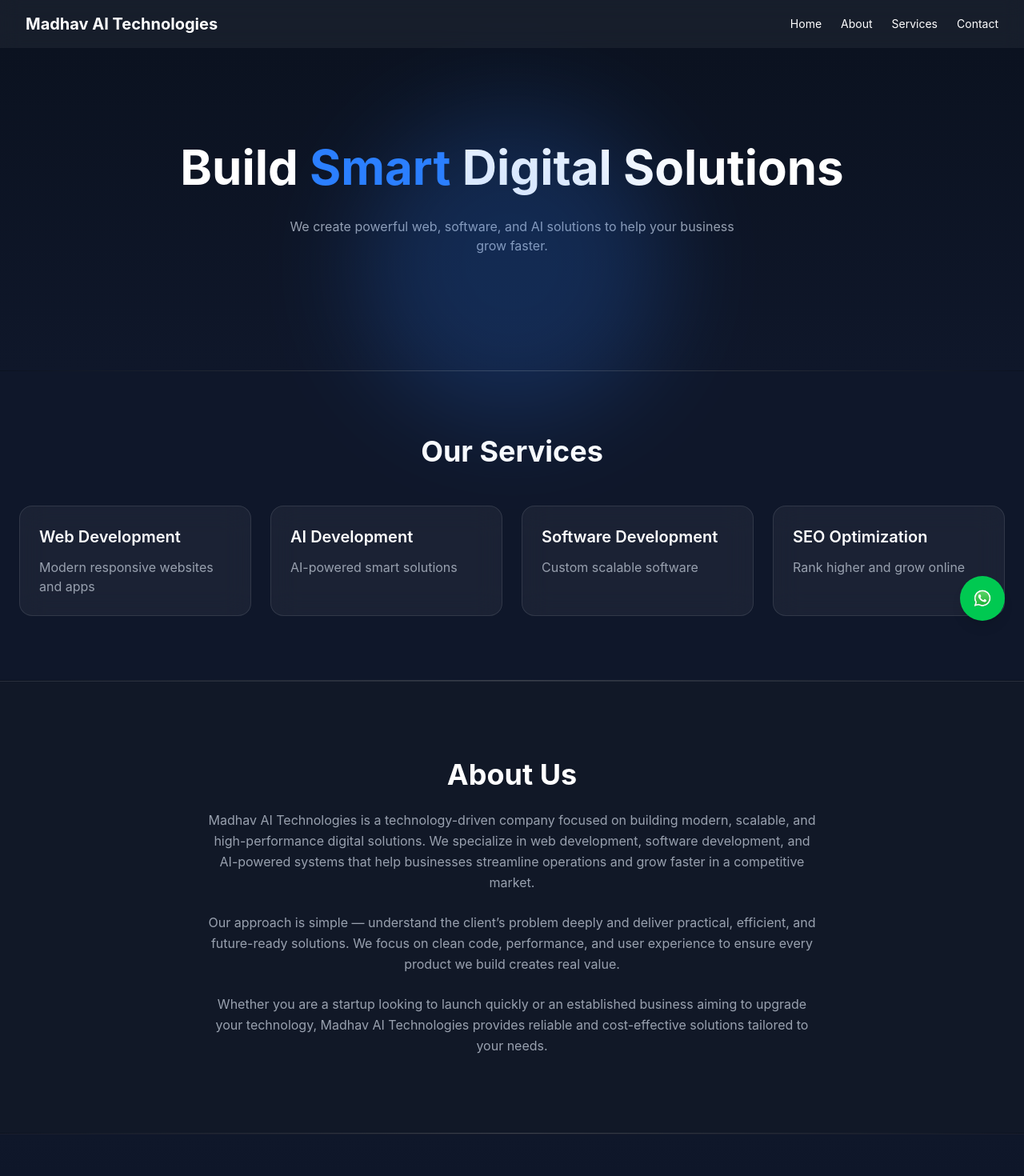
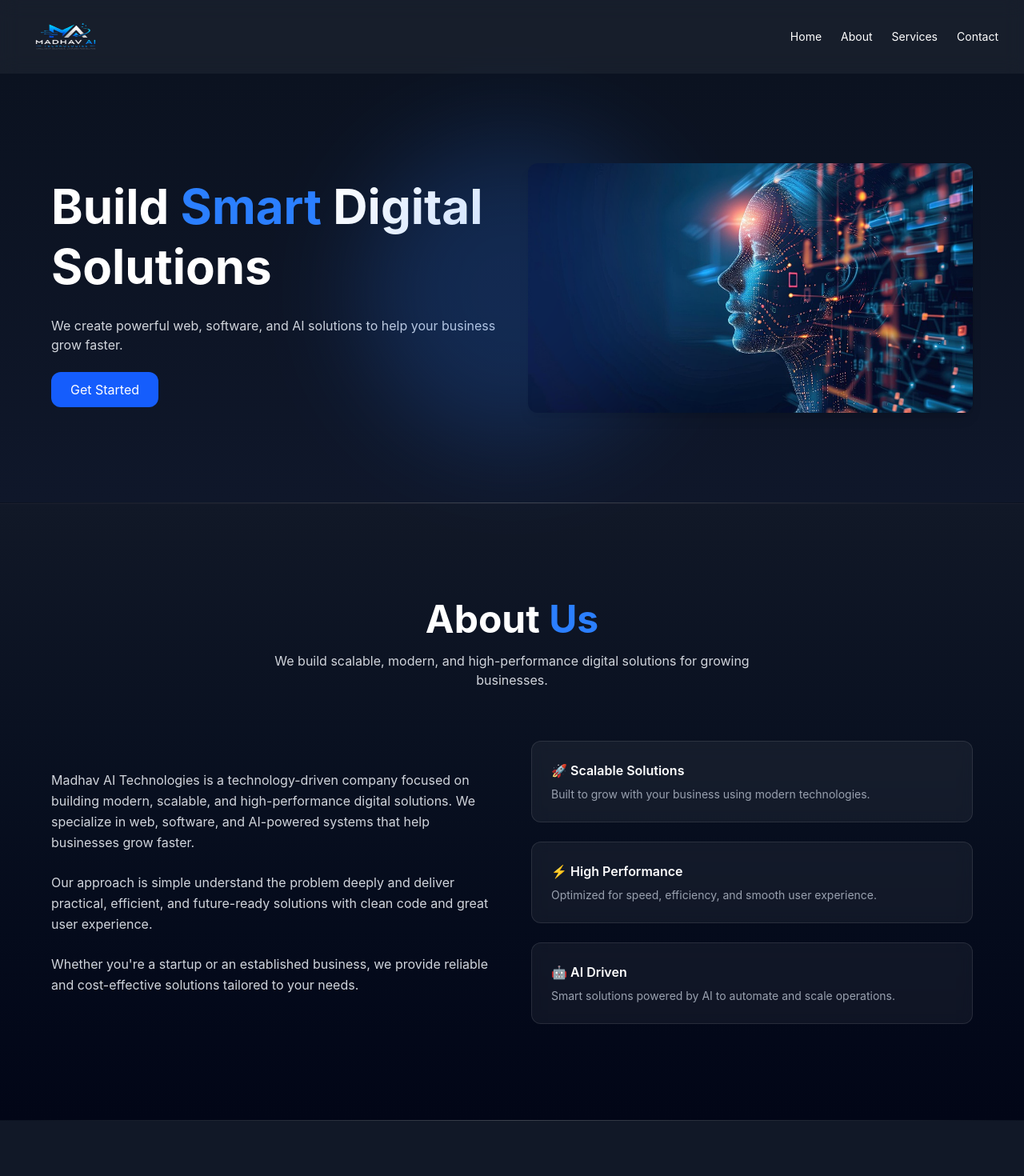
Before and after one commit to maulikmoradiya123/madhav-ai, a React (Vite) app: page / in a window 1280 px wide. Shown: the top 1470 px of the page at 80% size. Built offline with nearby package versions, Linux system fonts and the light colour scheme.

Commit message:
New changes done

```diff
--- a/index.html
+++ b/index.html
@@ -2,9 +2,9 @@
 <html lang="en">
   <head>
     <meta charset="UTF-8" />
-    <link rel="icon" type="image/svg+xml" href="/favicon.svg" />
+    <link rel="icon" type="image/svg+xml" href="/src/assets/logo_new.png" />
     <meta name="viewport" content="width=device-width, initial-scale=1.0" />
-    <title>madhav-ai</title>
+    <title>Madhav AI Technologies</title>
   </head>
   <body>
     <div id="root"></div>
--- a/src/App.jsx
+++ b/src/App.jsx
@@ -5,7 +5,8 @@ import Services from "./components/Services";
 import About from "./components/About";
 import Contact from "./components/Contact";
 import Footer from "./components/Footer";
-import WhatsAppButton from "./components/WhatsAppButton";
+// import WhatsAppButton from "./components/WhatsAppButton";
+import logo from './assets/logo_new.png';
 
 function App() {
   const [loading, setLoading] = useState(true);
@@ -20,7 +21,8 @@ function App() {
   if (loading) {
     return (
       <div className="h-screen flex flex-col items-center justify-center bg-[#0b1220] text-white">
-        <h1 className="text-3xl font-bold mb-4">Madhav AI Technologies</h1>
+        {/* <h1 className="text-3xl font-bold mb-4">Madhav AI Technologies</h1> */}
+        <img src={logo} className="w-50 h-50"/>
         <div className="w-10 h-10 border-4 border-blue-500 border-t-transparent rounded-full animate-spin"></div>
       </div>
     );
@@ -46,7 +48,7 @@ function App() {
 
       {/* Services */}
       <div className="bg-[#0f172a]">
-        <Services />
+        <About />
       </div>
 
       {/* Divider */}
@@ -54,7 +56,7 @@ function App() {
 
       {/* About */}
       <div className="bg-[#111827]">
-        <About />
+        <Services />
       </div>
 
       {/* Divider */}
@@ -69,7 +71,7 @@ function App() {
       <Footer />
 
       {/* WhatsApp Floating Button */}
-      <WhatsAppButton />
+      {/* <WhatsAppButton /> */}
 
     </div>
   );
--- a/src/components/About.jsx
+++ b/src/components/About.jsx
@@ -1,33 +1,76 @@
-import React from 'react'
+import React from "react";
 
 function About() {
   return (
-    <section id="about" className="py-24 px-6 text-center border-t border-white/10 bg-[#111827]">
+    <section
+      id="about"
+      className="py-30 px-6 bg-gradient-to-b from-[#111827] to-[#020617] border-t border-white/10"
+    >
+      <div className="max-w-6xl mx-auto">
 
-      <h2 className="text-4xl font-bold mb-6">About Us</h2>
+        {/* Heading */}
+        <div className="text-center mb-16">
+          <h2 className="text-4xl md:text-5xl font-bold mb-4">
+            About <span className="text-blue-500">Us</span>
+          </h2>
+          <p className="text-gray-300 max-w-2xl mx-auto">
+            We build scalable, modern, and high-performance digital solutions for growing businesses.
+          </p>
+        </div>
 
-      <p className="text-gray-400 max-w-3xl mx-auto mb-6 leading-relaxed">
-        Madhav AI Technologies is a technology-driven company focused on building
-        modern, scalable, and high-performance digital solutions. We specialize
-        in web development, software development, and AI-powered systems that
-        help businesses streamline operations and grow faster in a competitive market.
-      </p>
+        {/* Content Grid */}
+        <div className="grid md:grid-cols-2 gap-12 items-center">
 
-      <p className="text-gray-400 max-w-3xl mx-auto mb-6 leading-relaxed">
-        Our approach is simple — understand the client’s problem deeply and deliver
-        practical, efficient, and future-ready solutions. We focus on clean code,
-        performance, and user experience to ensure every product we build creates
-        real value.
-      </p>
+          {/* Left - Text */}
+          <div className="space-y-6 text-gray-300 leading-relaxed">
+            <p>
+              Madhav AI Technologies is a technology-driven company focused on building
+              modern, scalable, and high-performance digital solutions. We specialize
+              in web, software, and AI-powered systems that help businesses grow faster.
+            </p>
 
-      <p className="text-gray-400 max-w-3xl mx-auto leading-relaxed">
-        Whether you are a startup looking to launch quickly or an established business
-        aiming to upgrade your technology, Madhav AI Technologies provides reliable
-        and cost-effective solutions tailored to your needs.
-      </p>
+            <p>
+              Our approach is simple understand the problem deeply and deliver
+              practical, efficient, and future-ready solutions with clean code
+              and great user experience.
+            </p>
 
+            <p>
+              Whether you're a startup or an established business, we provide
+              reliable and cost-effective solutions tailored to your needs.
+            </p>
+          </div>
+
+          {/* Right - Feature Cards */}
+          <div className="grid grid-cols-1 gap-6">
+
+            <div className="bg-white/5 border border-white/10 p-6 rounded-xl backdrop-blur hover:scale-105 transition">
+              <h3 className="text-white font-semibold mb-2">🚀 Scalable Solutions</h3>
+              <p className="text-gray-400 text-sm">
+                Built to grow with your business using modern technologies.
+              </p>
+            </div>
+
+            <div className="bg-white/5 border border-white/10 p-6 rounded-xl backdrop-blur hover:scale-105 transition">
+              <h3 className="text-white font-semibold mb-2">⚡ High Performance</h3>
+              <p className="text-gray-400 text-sm">
+                Optimized for speed, efficiency, and smooth user experience.
+              </p>
+            </div>
+
+            <div className="bg-white/5 border border-white/10 p-6 rounded-xl backdrop-blur hover:scale-105 transition">
+              <h3 className="text-white font-semibold mb-2">🤖 AI Driven</h3>
+              <p className="text-gray-400 text-sm">
+                Smart solutions powered by AI to automate and scale operations.
+              </p>
+            </div>
+
+          </div>
+
+        </div>
+      </div>
     </section>
   );
 }
 
-export default About
+export default About;
--- a/src/components/Contact.jsx
+++ b/src/components/Contact.jsx
@@ -21,7 +21,7 @@ function Contact() {
   return (
     <section
       id="contact"
-      className="py-24 px-6 border-t border-white/10 bg-gradient-to-b from-[#0f172a] to-[#020617]"
+      className="py-30 px-6 border-t border-white/10 bg-gradient-to-b from-[#0f172a] to-[#020617]"
     >
       <div className="max-w-6xl mx-auto">
 
@@ -99,7 +99,7 @@ function Contact() {
               {/* Google Map */}
               <div className="bg-white/5 border border-white/10 rounded-2xl overflow-hidden">
                 <iframe
-                  src="https://www.google.com/maps?q=Surat,Gujarat,India&output=embed"
+                  src="https://www.google.com/maps/embed?pb=!1m18!1m12!1m3!1d241802.67773563418!2d-0.3820782095868715!3d51.522829574242294!2m3!1f0!2f0!3f0!3m2!1i1024!2i768!4f13.1!3m3!1m2!1s0x47d8a00baf21de75%3A0x52963a5addd52a99!2sLondon%2C%20UK!5e1!3m2!1sen!2sin!4v1778042124555!5m2!1sen!2sin"
                   width="100%"
                   height="250"
                   style={{ border: 0 }}
--- a/src/components/Hero.jsx
+++ b/src/components/Hero.jsx
@@ -1,21 +1,83 @@
-import React from 'react'
+
+import heroImage from "../assets/hero_img.jpg"; // add your image here
 
 function Hero() {
   return (
-    <section className="text-center py-28 px-6">
+    <section className="py-28 px-6">
+      <div className="max-w-6xl mx-auto grid md:grid-cols-2 gap-10 items-center">
+
+        {/* Left - Text */}
+        <div className="text-center md:text-left">
           <h1 className="text-5xl md:text-6xl font-bold mb-6 leading-tight">
             Build <span className="text-blue-500">Smart</span> Digital Solutions
           </h1>
 
-      <p className="text-gray-400 max-w-xl mx-auto mb-8">
+          <p className="text-gray-300 max-w-xl mb-8">
             We create powerful web, software, and AI solutions to help your business grow faster.
           </p>
 
-      {/* <button className="bg-blue-600 hover:bg-blue-700 px-6 py-3 rounded-xl transition">
+          {/* Optional CTA */}
+          <a href="#contact" className="bg-blue-600 hover:bg-blue-700 px-6 py-3 rounded-xl transition">
             Get Started
-      </button> */}
+          </a>
+        </div>
+
+        {/* Right - Image */}
+        <div className="flex justify-center">
+          <img
+            src={heroImage}
+            alt="AI Illustration"
+            className="w-full max-w-xlg rounded-xl shadow-lg transition transform hover:scale-105 border-0"
+          />
+        </div>
+
+      </div>
     </section>
   );
 }
 
-export default Hero
+export default Hero;
+
+
+
+
+
+
+
+
+
+
+
+
+
+
+
+
+
+
+
+
+
+
+
+// import React from 'react'
+
+// function Hero() {
+//   return (
+//     <section className="text-center py-28 px-6">
+//       <h1 className="text-5xl md:text-6xl font-bold mb-6 leading-tight">
+//         Build <span className="text-blue-500">Smart</span> Digital Solutions
+//       </h1>
+
+//       <p className="text-gray-400 max-w-xl mx-auto mb-8">
+//         We create powerful web, software, and AI solutions to help your business grow faster.
+//       </p>
+
+//       {/* <button className="bg-blue-600 hover:bg-blue-700 px-6 py-3 rounded-xl transition">
+//         Get Started
+//       </button> */}
+//     </section>
+//   );
+// }
+
+// export default Hero
--- a/src/components/Navbar.jsx
+++ b/src/components/Navbar.jsx
@@ -1,9 +1,10 @@
+import logo from '../assets/logo_new.png';
 
 function Navbar() {
     return (
         <div className="flex justify-between items-center px-8 py-4 backdrop-blur-md bg-white/5 sticky top-0 z-50">
             <h1 className="font-bold text-xl text-white">
-                Madhav AI Technologies
+                <a href='#'><img src={logo} alt='logo' className="w-25 h-15" /></a>
             </h1>
 
             <div className="space-x-6 text-sm">
--- a/src/components/Services.jsx
+++ b/src/components/Services.jsx
@@ -9,7 +9,7 @@ const services = [
 
 function Services() {
   return (
-    <section id="services" className="py-20 px-6">
+    <section id="services" className="py-30 px-6">
       <h2 className="text-4xl text-center font-bold mb-12">
         Our Services
       </h2>
```
Also changed, not shown: src/assets/hero_img.jpg (added), src/assets/logo_new.png (added). Lines whose indentation alone changed are shown as unchanged.
